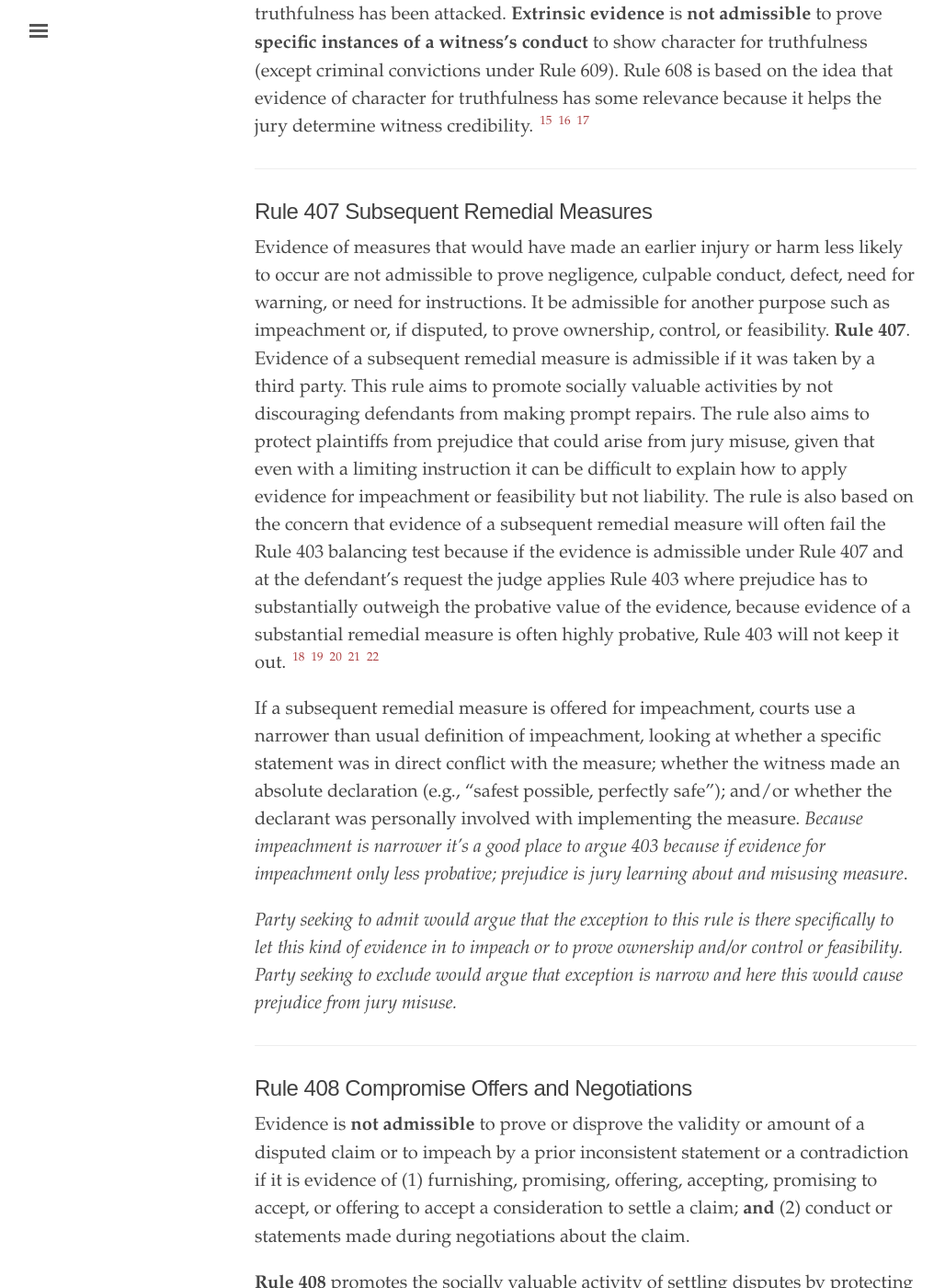
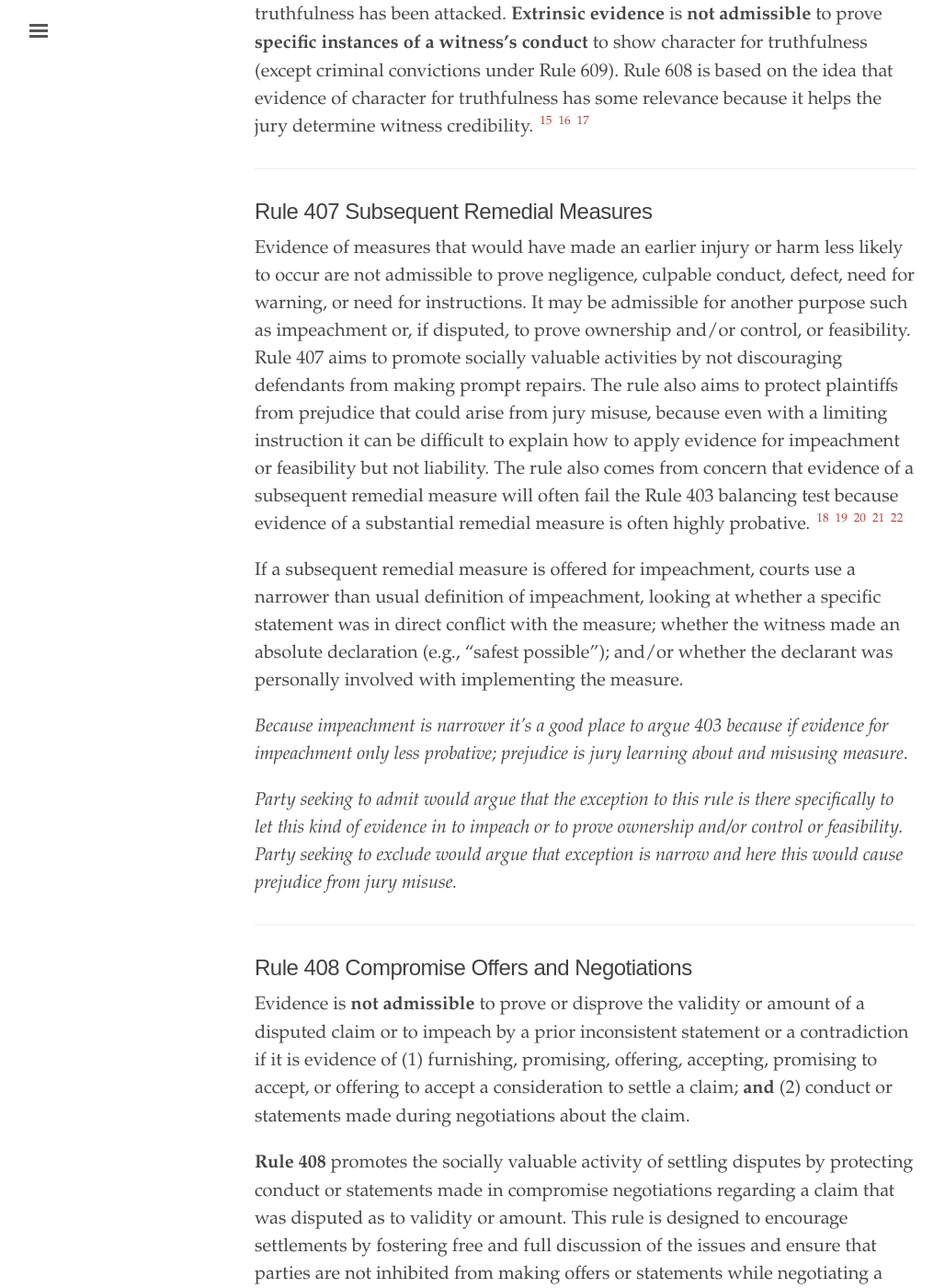
Before and after one commit to binipringle/right-to-be-forgotten, a Jekyll site: the page built from _texts/1-condensedoutline.md, in a window 1280 px wide and 1400 px high, scrolled down 6424 px. Shown: the whole window at 92% size, without its empty margins (3-1031 px from the left). Built offline with Jekyll 4.4.1, drawn with Linux system fonts in a browser that asks for light colours.

Commit message:
edited subsequent remedial measures

```diff
--- a/_texts/1-condensedoutline.md
+++ b/_texts/1-condensedoutline.md
@@ -210,9 +210,11 @@ Rule 404(a) prohibits evidence of a person’s character or character trait to p
 
 ## Rule 407 Subsequent Remedial Measures
 
-Evidence of measures that would have made an earlier injury or harm less likely to occur are not admissible to prove negligence, culpable conduct, defect, need for warning, or need for instructions. It be admissible for another purpose such as impeachment or, if disputed, to prove ownership, control, or feasibility. **Rule 407**. Evidence of a subsequent remedial measure is admissible if it was taken by a third party. This rule aims to promote socially valuable activities by not discouraging defendants from making prompt repairs. The rule also aims to protect plaintiffs from prejudice that could arise from jury misuse, given that even with a limiting instruction it can be difficult to explain how to apply evidence for impeachment or feasibility but not liability. The rule is also based on the concern that evidence of a subsequent remedial measure will often fail the Rule 403 balancing test because if the evidence is admissible under Rule 407 and at the defendant's request the judge applies Rule 403 where prejudice has to substantially outweigh the probative value of the evidence, because evidence of a substantial remedial measure is often highly probative, Rule 403 will not keep it out. [^18] [^19] [^20] [^21] [^22]
+Evidence of measures that would have made an earlier injury or harm less likely to occur are not admissible to prove negligence, culpable conduct, defect, need for warning, or need for instructions. It may be admissible for another purpose such as impeachment or, if disputed, to prove ownership and/or control, or feasibility. Rule 407 aims to promote socially valuable activities by not discouraging defendants from making prompt repairs. The rule also aims to protect plaintiffs from prejudice that could arise from jury misuse, because even with a limiting instruction it can be difficult to explain how to apply evidence for impeachment or feasibility but not liability. The rule also comes from concern that evidence of a subsequent remedial measure will often fail the Rule 403 balancing test because evidence of a substantial remedial measure is often highly probative. [^18] [^19] [^20] [^21] [^22]
 
-If a subsequent remedial measure is offered for impeachment, courts use a narrower than usual definition of impeachment, looking at whether a specific statement was in direct conflict with the measure; whether the witness made an absolute declaration (e.g., "safest possible, perfectly safe"); and/or whether the declarant was personally involved with implementing the measure. *Because impeachment is narrower it's a good place to argue 403 because if evidence for impeachment only less probative; prejudice is jury learning about and misusing measure*.
+If a subsequent remedial measure is offered for impeachment, courts use a narrower than usual definition of impeachment, looking at whether a specific statement was in direct conflict with the measure; whether the witness made an absolute declaration (e.g., "safest possible"); and/or whether the declarant was personally involved with implementing the measure.
+
+*Because impeachment is narrower it's a good place to argue 403 because if evidence for impeachment only less probative; prejudice is jury learning about and misusing measure*.
 
 *Party seeking to admit would argue that the exception to this rule is there specifically to let this kind of evidence in to impeach or to prove ownership and/or control or feasibility. Party seeking to exclude would argue that exception is narrow and here this would cause prejudice from jury misuse.*
 
```
